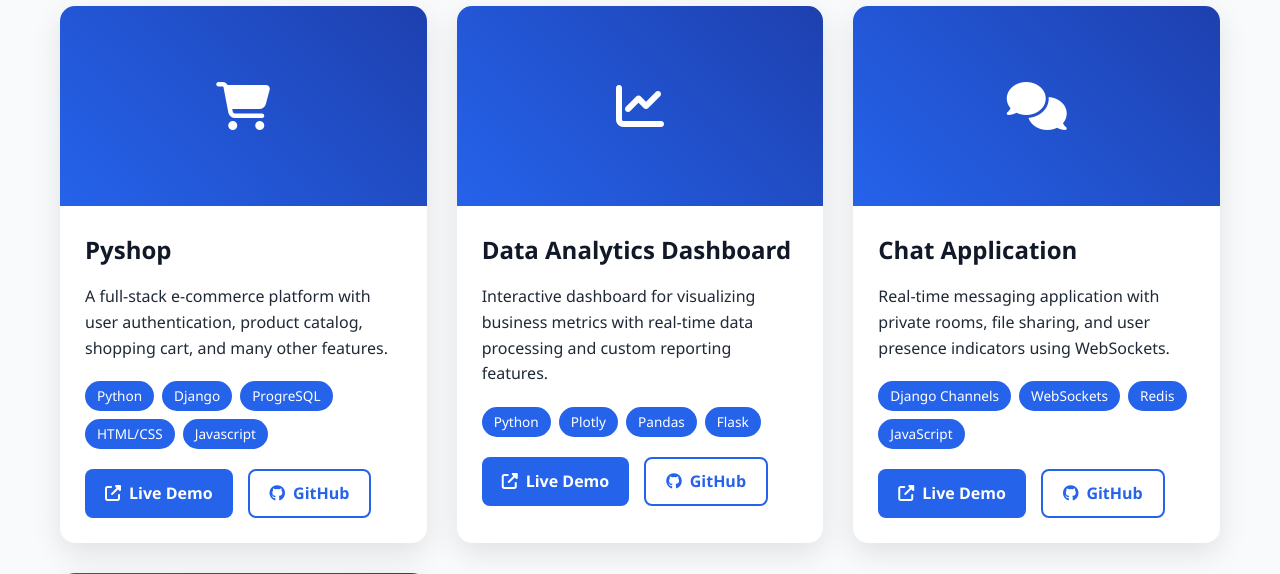
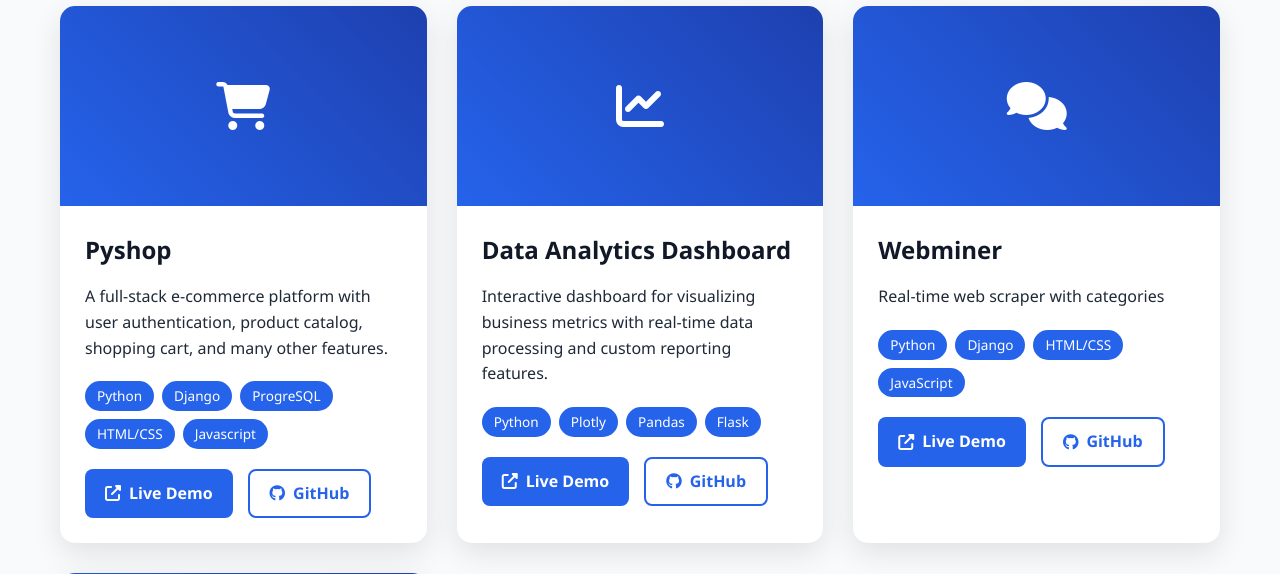
Before and after one commit to Adelodunpeter25/portfolio, a Django app: page /projects/ in a window 1280 px wide. Shown: the part 203-777 px from the top of the page. Run offline with Django 5.2, Linux system fonts and the light colour scheme.

Commit message:
updated the frontend and fixed some bugs

```diff
--- a/portfolio/portfolio_app/static/css/styles.css
+++ b/portfolio/portfolio_app/static/css/styles.css
@@ -10,7 +10,7 @@
     --secondary-color: #1e40af;
     --text-color: #000000;
     --light-color: #f9fafb;
-    --dark-color: #111827;
+    --dark-color: #000000;
     --transition: all 0.3s ease;
 }
 
--- a/portfolio/portfolio_app/templates/projects.html
+++ b/portfolio/portfolio_app/templates/projects.html
@@ -1,4 +1,3 @@
-
 {% extends 'base.html' %}
 
 {% block title %}Projects - My Portfolio{% endblock %}
@@ -221,12 +220,12 @@
                     <i class="fas fa-comments"></i>
                 </div>
                 <div class="project-content">
-                    <h3>Chat Application</h3>
-                    <p>Real-time messaging application with private rooms, file sharing, and user presence indicators using WebSockets.</p>
+                    <h3>Webminer</h3>
+                    <p>Real-time web scraper with categories</p>
                     <div class="project-tech">
-                        <span class="tech-tag">Django Channels</span>
-                        <span class="tech-tag">WebSockets</span>
-                        <span class="tech-tag">Redis</span>
+                        <span class="tech-tag">Python</span>
+                        <span class="tech-tag">Django</span>
+                        <span class="tech-tag">HTML/CSS</span>
                         <span class="tech-tag">JavaScript</span>
                     </div>
                     <div class="project-links">
--- a/portfolio/portfolio_app/views.py
+++ b/portfolio/portfolio_app/views.py
@@ -21,9 +21,4 @@ def form_submission(request):
         email = request.POST.get('email')
         message = request.POST.get('message')
 
-        if name and email and message:
-            return HttpResponse("Thank you! Your message has been sent.")
-        else:
-            return HttpResponse("Please fill out all fields.", status=400)
-
     return render(request, 'form_submission.html', {'title': 'My Portfolio - Form Submission'})
```
Also changed, not shown: portfolio/portfolio_app/templates/form_submission.html (+2 -2 lines).
